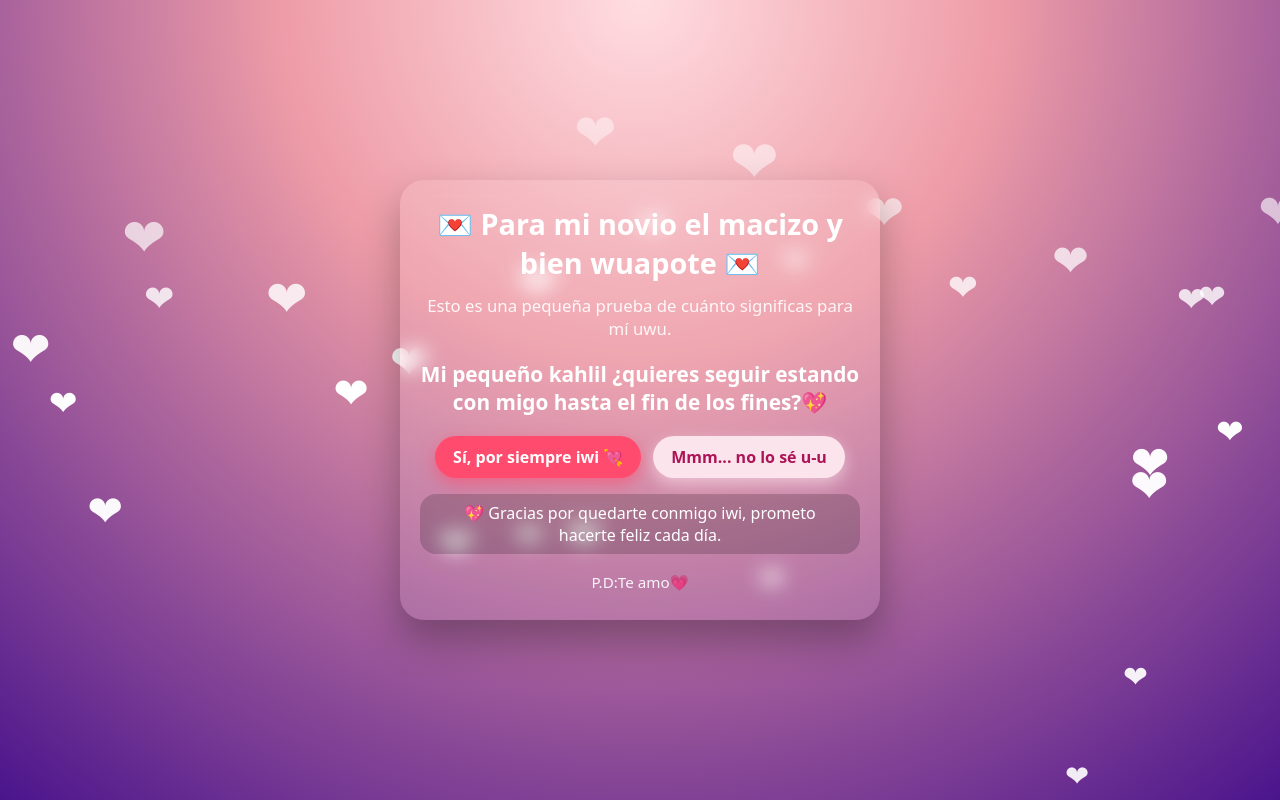
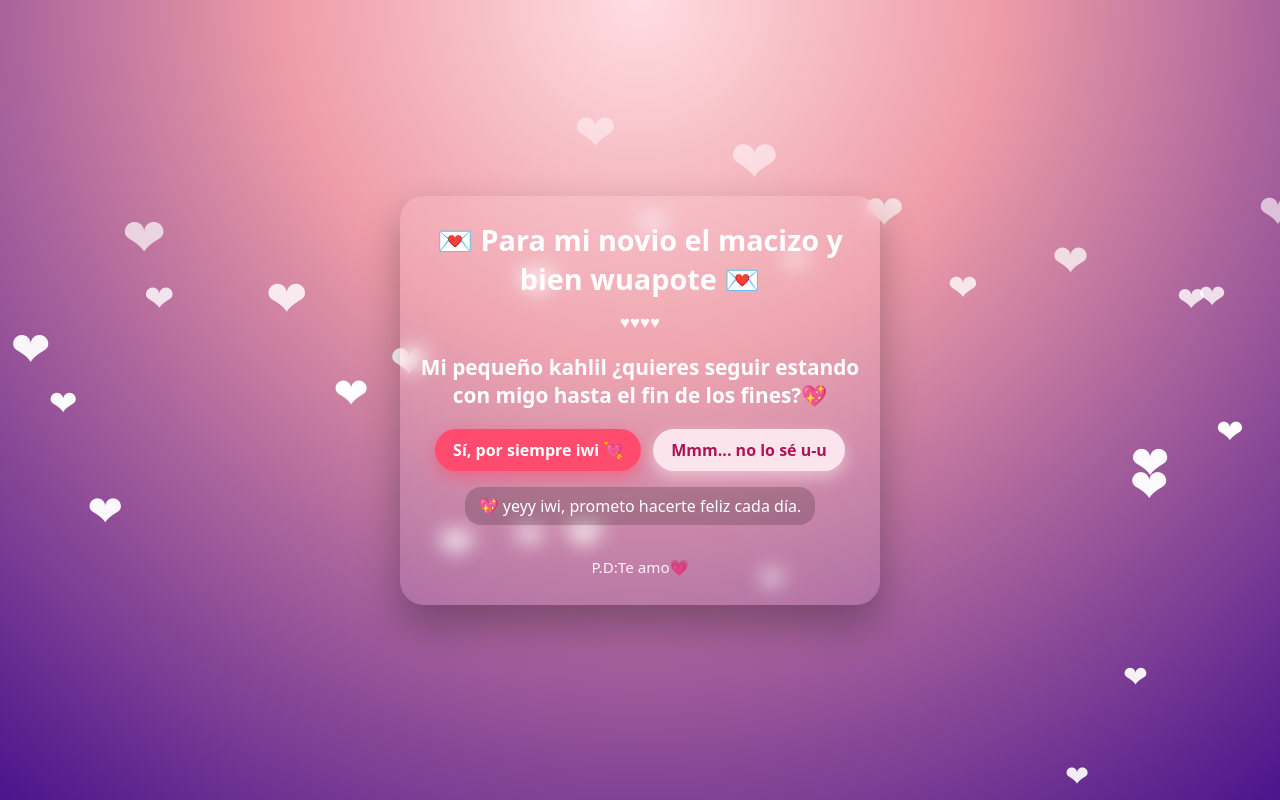
Before and after one commit to lizy-asd/carta, a plain HTML site: page index.html in a window 1280 px wide. Both pictures are taken after a click on the button "Sí, por siempre iwi 💘". Drawn offline with Linux system fonts and the light colour scheme.

Commit message:
Update index.html

```diff
--- a/index.html
+++ b/index.html
@@ -176,7 +176,7 @@
   <div class="card">
     <h1>💌 Para mi novio el macizo y bien wuapote 💌</h1>
     <p class="sub">
-      Esto es una pequeña prueba de cuánto significas para mí uwu.
+      ♥♥♥♥
     </p>
 
     <p class="question">
@@ -202,7 +202,7 @@
 
     btnYes.addEventListener("click", () => {
       answerText.innerHTML =
-        '<span> 💖 Gracias por quedarte conmigo iwi, prometo hacerte feliz cada día.</span>';
+        '<span> 💖 yeyy iwi, prometo hacerte feliz cada día.</span>';
       burstHearts(22); // un poquito más de corazones
     });
 
```
